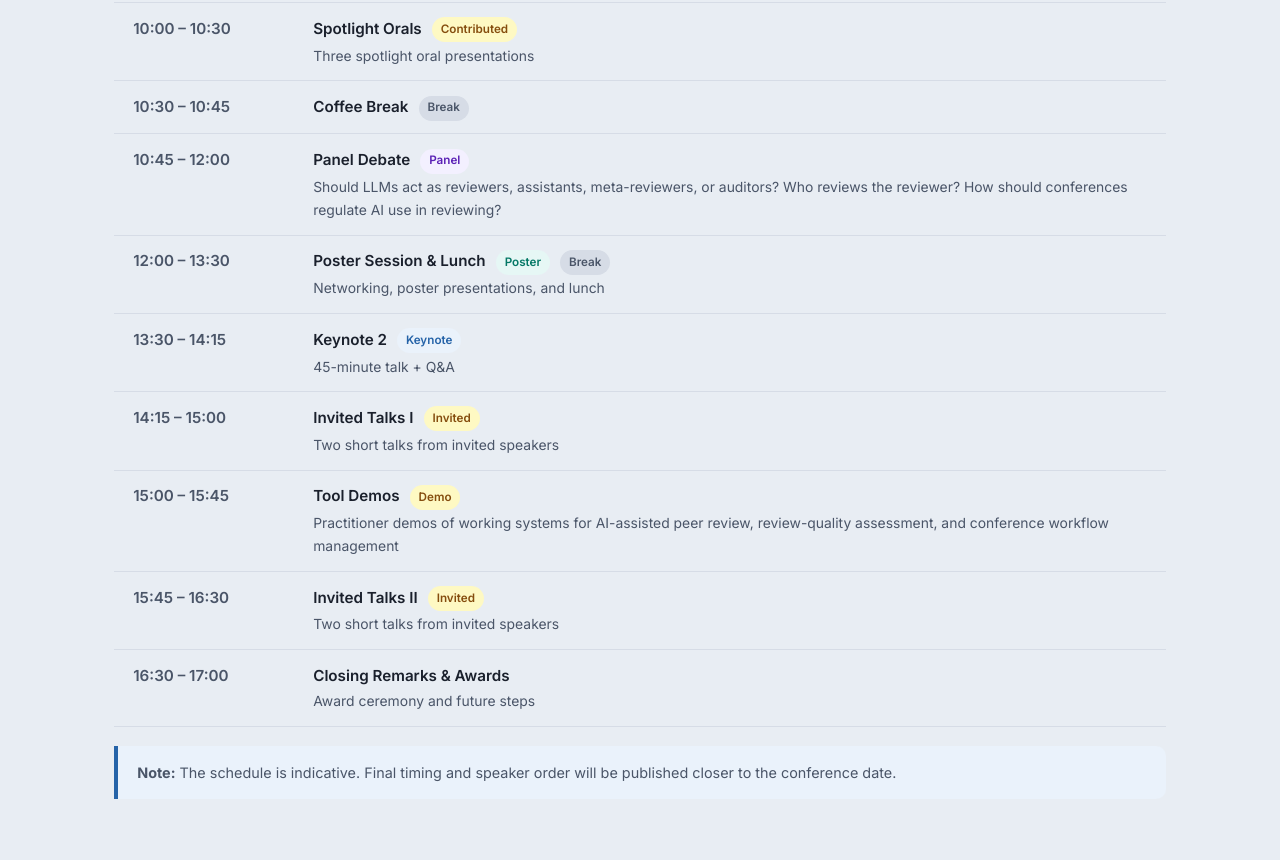
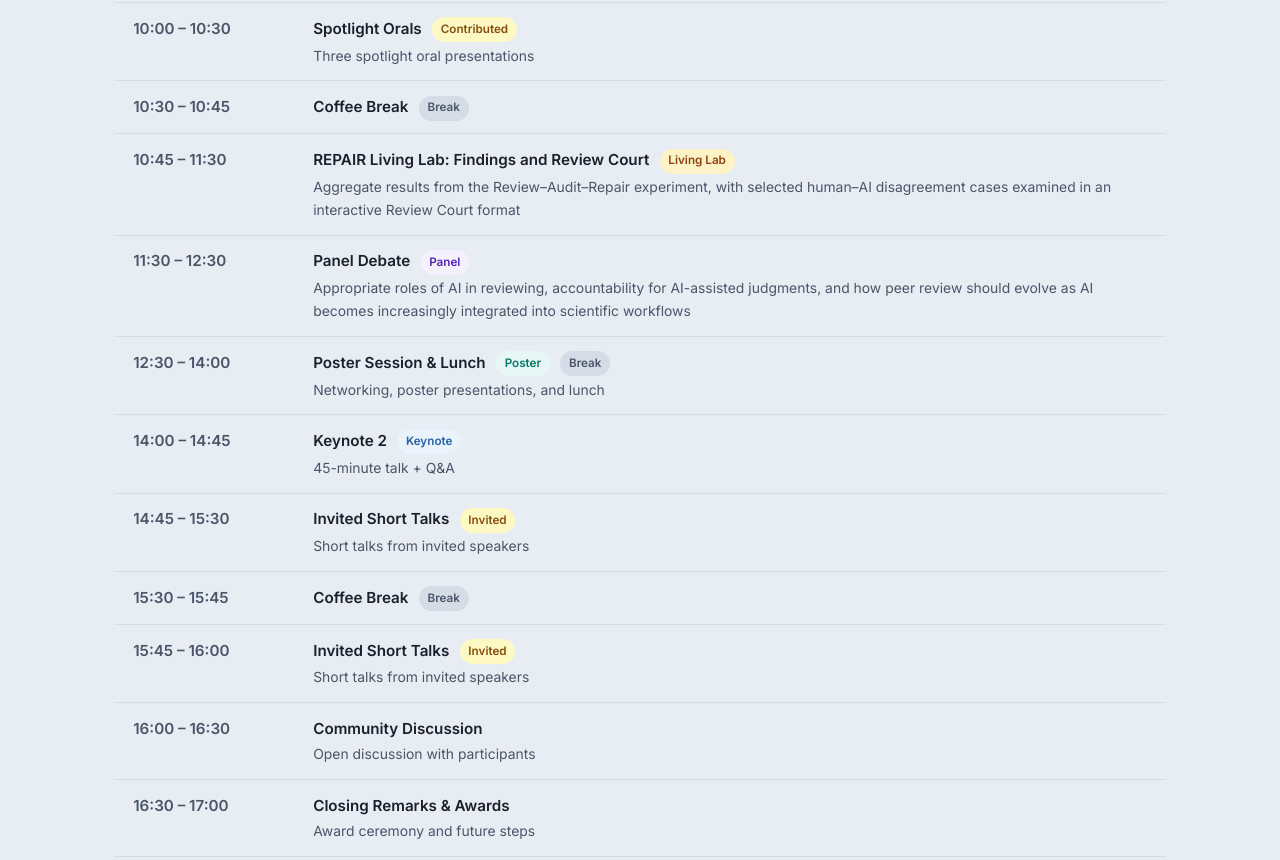
Before and after one commit to Repair-Workshop/Repair-Workshop.github.io, a plain HTML site: page index.html in a window 1280 px wide. Shown: the part 4477-5337 px from the top of the page. Drawn offline with Linux system fonts and the light colour scheme.

Commit message:
Refresh the indicative schedule for the AAAI 2027 program.
Insert the Living Lab Review Court session, community discussion, and the updated session timings from the proposal.

```diff
--- a/index.html
+++ b/index.html
@@ -339,20 +339,33 @@
             </td>
           </tr>
           <tr>
-            <td>10:45 – 12:00</td>
+            <td>10:45 – 11:30</td>
+            <td>
+              <div class="schedule-event">
+                REPAIR Living Lab: Findings and Review Court
+                <span class="sched-badge sb-lab">Living Lab</span>
+              </div>
+              <div class="schedule-detail">
+                Aggregate results from the Review–Audit–Repair experiment, with selected human–AI
+                disagreement cases examined in an interactive Review Court format
+              </div>
+            </td>
+          </tr>
+          <tr>
+            <td>11:30 – 12:30</td>
             <td>
               <div class="schedule-event">
                 Panel Debate
                 <span class="sched-badge sb-panel">Panel</span>
               </div>
               <div class="schedule-detail">
-                Should LLMs act as reviewers, assistants, meta-reviewers, or auditors? Who reviews the reviewer?
-                How should conferences regulate AI use in reviewing?
+                Appropriate roles of AI in reviewing, accountability for AI-assisted judgments, and how
+                peer review should evolve as AI becomes increasingly integrated into scientific workflows
               </div>
             </td>
           </tr>
           <tr>
-            <td>12:00 – 13:30</td>
+            <td>12:30 – 14:00</td>
             <td>
               <div class="schedule-event">
                 Poster Session &amp; Lunch
@@ -363,7 +376,7 @@
             </td>
           </tr>
           <tr>
-            <td>13:30 – 14:15</td>
+            <td>14:00 – 14:45</td>
             <td>
               <div class="schedule-event">
                 Keynote 2
@@ -373,36 +386,39 @@
             </td>
           </tr>
           <tr>
-            <td>14:15 – 15:00</td>
+            <td>14:45 – 15:30</td>
             <td>
               <div class="schedule-event">
-                Invited Talks I
+                Invited Short Talks
                 <span class="sched-badge sb-talk">Invited</span>
               </div>
-              <div class="schedule-detail">Two short talks from invited speakers</div>
+              <div class="schedule-detail">Short talks from invited speakers</div>
             </td>
           </tr>
           <tr>
-            <td>15:00 – 15:45</td>
+            <td>15:30 – 15:45</td>
             <td>
               <div class="schedule-event">
-                Tool Demos
-                <span class="sched-badge sb-talk">Demo</span>
-              </div>
-              <div class="schedule-detail">
-                Practitioner demos of working systems for AI-assisted peer review,
-                review-quality assessment, and conference workflow management
+                Coffee Break
+                <span class="sched-badge sb-break">Break</span>
               </div>
             </td>
           </tr>
           <tr>
-            <td>15:45 – 16:30</td>
+            <td>15:45 – 16:00</td>
             <td>
               <div class="schedule-event">
-                Invited Talks II
+                Invited Short Talks
                 <span class="sched-badge sb-talk">Invited</span>
               </div>
-              <div class="schedule-detail">Two short talks from invited speakers</div>
+              <div class="schedule-detail">Short talks from invited speakers</div>
+            </td>
+          </tr>
+          <tr>
+            <td>16:00 – 16:30</td>
+            <td>
+              <div class="schedule-event">Community Discussion</div>
+              <div class="schedule-detail">Open discussion with participants</div>
             </td>
           </tr>
           <tr>
```
